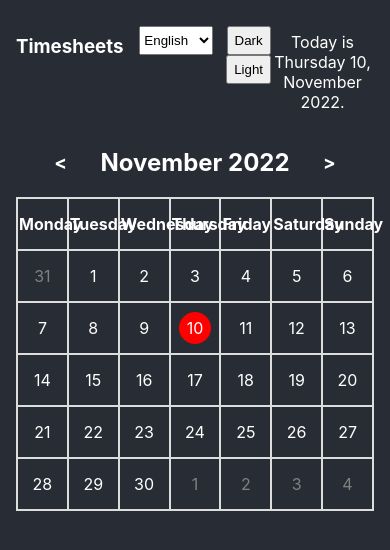
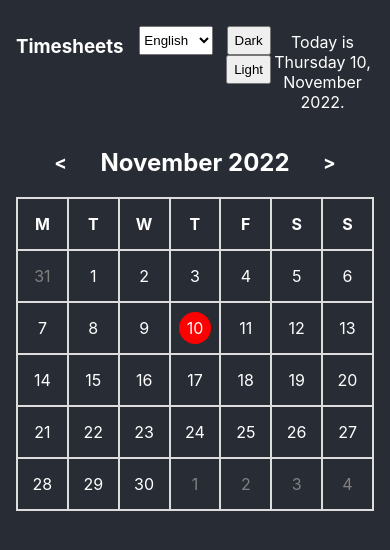
Before and after one commit to adriano-grimolizzi/timesheets, a React (Create React App) app: page / in a window 390 px wide. Shown: the top 550 px of the page. Built offline with nearby package versions, Linux system fonts and the light colour scheme.

Commit message:
responsive

```diff
--- a/package.json
+++ b/package.json
@@ -19,10 +19,8 @@
     "@testing-library/user-event": "^13.5.0"
   },
   "scripts": {
-    "predeploy": "npm run build",
-    "deploy": "gh-pages -d build",
     "start": "react-scripts start",
-    "build": "react-scripts build",
+    "build": "react-scripts build && rm -rf docs && mv build docs",
     "test": "react-scripts test",
     "eject": "react-scripts eject"
   },
--- a/src/components/table/Table.css
+++ b/src/components/table/Table.css
@@ -7,6 +7,7 @@ table {
 
 td,
 th {
+    overflow: hidden;
     border: 2px solid #dddddd;
     height: 3rem;
 }
--- a/src/components/table/TableHeaders.js
+++ b/src/components/table/TableHeaders.js
@@ -1,20 +1,56 @@
+import i18next from "i18next"
+import { useEffect, useState } from "react"
 import { useTranslation } from "react-i18next"
 
-import { MONDAY, TUESDAY,  WEDNESDAY, THURSDAY, FRIDAY, SATURDAY, SUNDAY} from '../../model/DaysOfTheWeek'
+import { DAYS_OF_THE_WEEK } from '../../model/DaysOfTheWeek'
+
+const RESIZE = "resize"
+
+const none = day => day
+const small = day => day.substring(0, 3)
+const smallest = day => day.substring(0, 1)
+
+const toTableHeader = (element, index) => <th key={index}>{element}</th>
 
 const TableHeaders = () => {
-    const { t } = useTranslation()
-    return (
-        <tr>
-            <th>{t('days.' + MONDAY)}</th>
-            <th>{t('days.' + TUESDAY)}</th>
-            <th>{t('days.' + WEDNESDAY)}</th>
-            <th>{t('days.' + THURSDAY)}</th>
-            <th>{t('days.' + FRIDAY)}</th>
-            <th>{t('days.' + SATURDAY)}</th>
-            <th>{t('days.' + SUNDAY)}</th>
-        </tr>
+  const { t } = useTranslation()
+  const translate = index => t('days.' + index)
+
+  const [width, setWindowWidth] = useState(0)
+  const [headers, setHeaders] = useState(DAYS_OF_THE_WEEK
+    .map(translate)
+    .map(toTableHeader))
+
+  useEffect(() => {
+    setWindowWidth(window.innerWidth)
+
+    window.addEventListener(RESIZE, updateDimensions)
+    return () =>
+      window.removeEventListener(RESIZE, updateDimensions)
+  }, [])
+
+  useEffect(() => {
+    let sizeFunction
+    if (width <= 500) {
+     sizeFunction = smallest
+    } else if (width < 700) {
+      sizeFunction = small
+    } else {
+      sizeFunction = none
+    }
+    setHeaders(
+      DAYS_OF_THE_WEEK
+        .map(translate)
+        .map(sizeFunction)
+        .map(toTableHeader)
     )
+  }, [width, i18next.language])
+
+  const updateDimensions = () => {
+    setWindowWidth(window.innerWidth)
+  }
+
+  return <tr>{headers}</tr>
 }
 
 export default TableHeaders
--- a/src/i18n/LanguageButton.js
+++ b/src/i18n/LanguageButton.js
@@ -32,7 +32,7 @@ const languages = [
 
 const LanguageButton = () => {
   const { i18n } = useTranslation()
-  const startingLanguage = languages.find(language => language.value === i18next.language || 'en')
+  const startingLanguage = languages.find(language => language.value === i18next.language)
   const [selectedLanguage, setSelectedLanguage] = useState(startingLanguage)
 
   const handleChange = (event) => {
@@ -44,7 +44,7 @@ const LanguageButton = () => {
 
   return (
     <>
-      <select value={selectedLanguage.value} onChange={handleChange}>
+      <select value={selectedLanguage?.value} onChange={handleChange}>
         {
           languages.map((language) => (
             <option
--- a/src/model/DaysOfTheWeek.js
+++ b/src/model/DaysOfTheWeek.js
@@ -6,6 +6,16 @@ const FRIDAY = 5;
 const SATURDAY = 6;
 const SUNDAY = 0;
 
+const DAYS_OF_THE_WEEK = [
+    MONDAY,
+    TUESDAY,
+    WEDNESDAY,
+    THURSDAY,
+    FRIDAY,
+    SATURDAY,
+    SUNDAY,
+]
+
 export {
-    MONDAY, TUESDAY, WEDNESDAY, THURSDAY, FRIDAY, SATURDAY, SUNDAY
+    MONDAY, TUESDAY, WEDNESDAY, THURSDAY, FRIDAY, SATURDAY, SUNDAY, DAYS_OF_THE_WEEK,
 }
```
Also changed, not shown: 11 other files (tests, documents, lock files or other folders).
